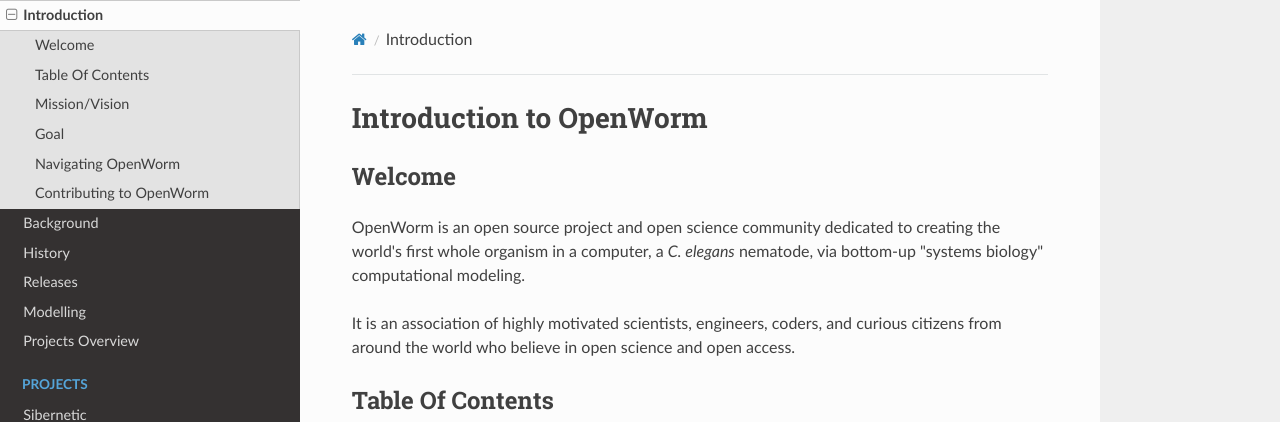
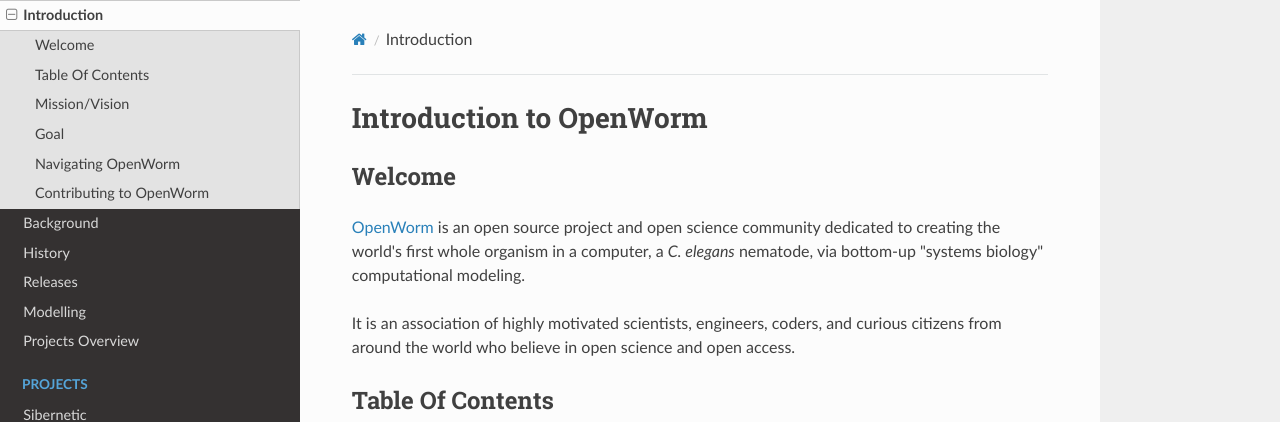
Before and after one commit to openworm/openworm_docs, an MkDocs documentation site: the page built from docs/index.md, in a window 1280 px wide and 900 px high. Shown: the top 422 px of the window. Built offline with MkDocs 1.6.1, drawn with Linux system fonts in a browser that asks for light colours; nearby versions of some CDN libraries; part of the change alters nothing that is shown.

```diff
--- a/docs/index.md
+++ b/docs/index.md
@@ -4,7 +4,7 @@ Introduction to OpenWorm
 Welcome
 -------
 
-OpenWorm is an open source project and open science community dedicated to creating the world's first whole organism in a computer, a *C. elegans* nematode, via bottom-up "systems biology" computational modeling.
+[OpenWorm](http://www.openworm.org) is an open source project and open science community dedicated to creating the world's first whole organism in a computer, a *C. elegans* nematode, via bottom-up "systems biology" computational modeling.
 
 It is an association of highly motivated scientists, engineers, coders, and curious citizens from around the world who believe in open science and open access.
 
```
